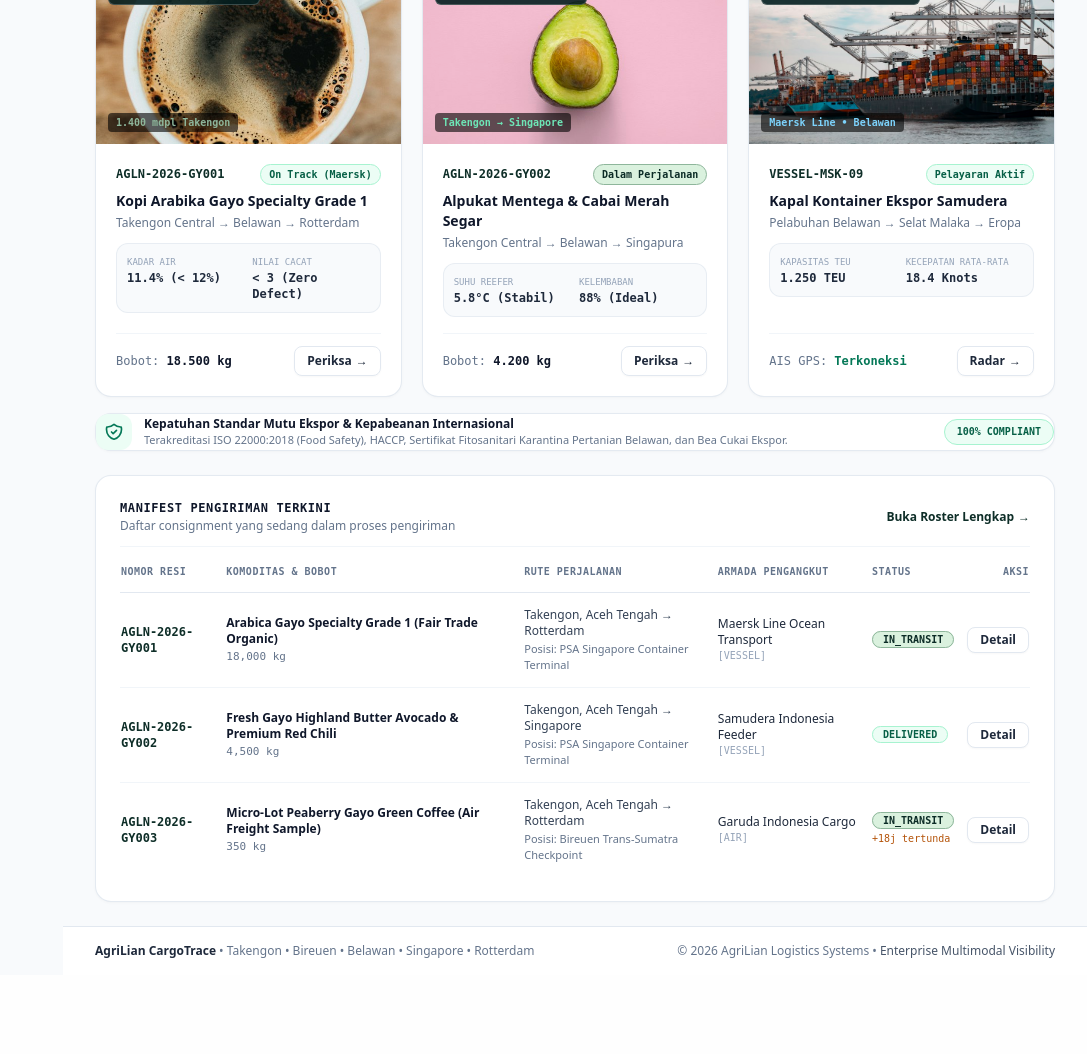
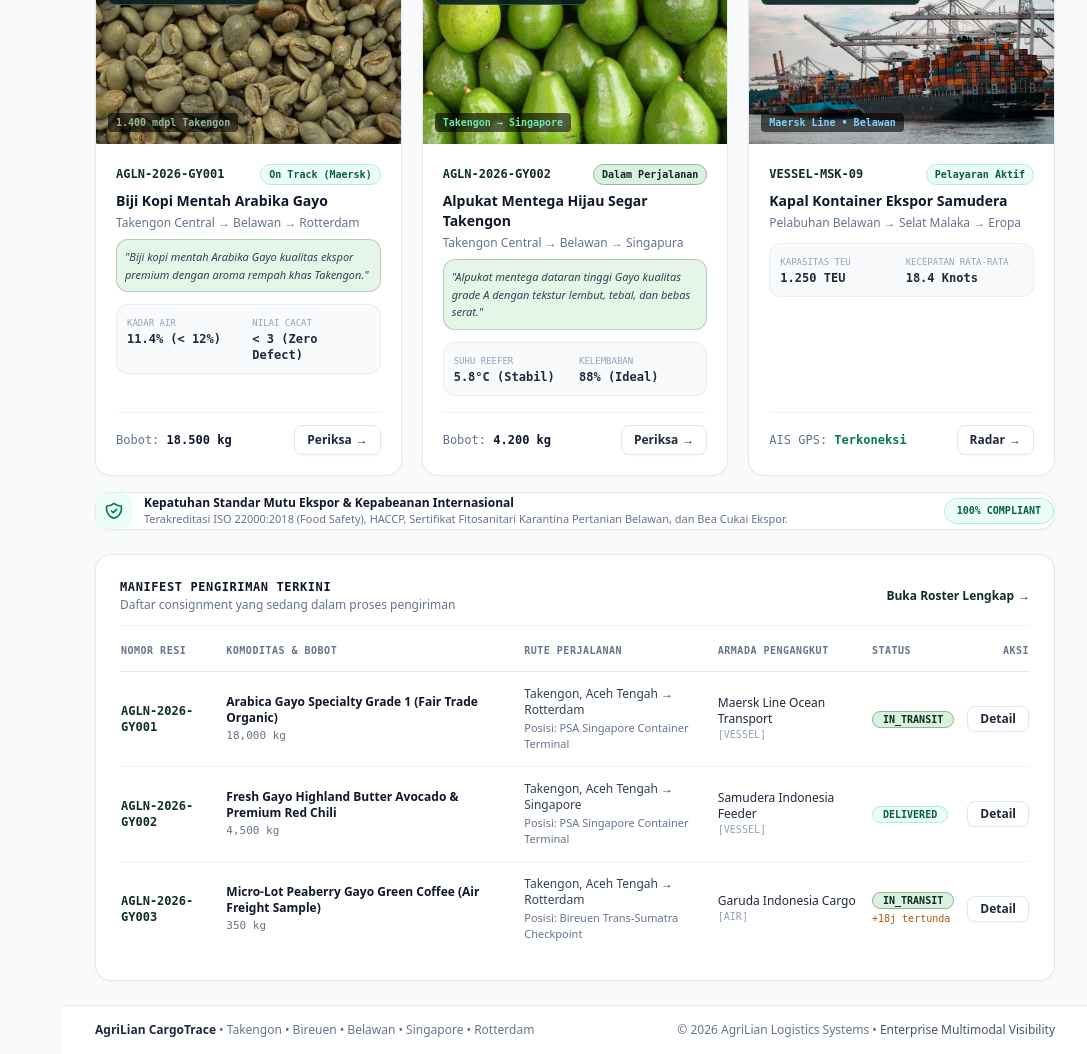
Before and after one commit to annisaliandess/Agrilian_CargoTrace, a Laravel app: page /dashboard in a window 1280 px wide. Shown: the part 1685-2739 px from the top of the page, without its empty margins (193-1280 px from the left). Before the commit the page ends 2643 px from the top, so only its background shows below. Run offline with Laravel 12, Linux system fonts and the light colour scheme; a user stored in the database is signed in; data comes from the database, SQL or seed files in the repository; data that the repository does not hold is empty; some libraries are stand-ins or nearby versions; some web fonts are replaced.

Commit message:
feat(commodities): update coffee and avocado images with authentic user photos and customize Gayo coffee description

```diff
--- a/database/seeders/DatabaseSeeder.php
+++ b/database/seeders/DatabaseSeeder.php
@@ -224,7 +224,7 @@ class DatabaseSeeder extends Seeder
                 'quantity' => 200,
                 'weight_kg' => 12000.00,
                 'package_type' => 'GrainPro Hermetic Bag in Jute 60kg',
-                'description' => 'Grade 1 Green Coffee Beans, moisture 12%, screen size 16-18, Takengon Highland Lot #GY26-A1',
+                'description' => 'Biji kopi mentah Arabika Gayo kualitas ekspor premium dengan aroma rempah khas Takengon. Moisture 11.4%, GrainPro hermetic, Takengon Highland Lot #GY26-A1',
             ]
         );
         ShipmentItem::firstOrCreate(
--- a/resources/views/dashboard/index.blade.php
+++ b/resources/views/dashboard/index.blade.php
@@ -269,9 +269,12 @@
                             </span>
                         </div>
                         <h3 class="text-sm font-bold text-slate-900 group-hover:text-forest-700 transition-colors">
-                            Kopi Arabika Gayo Specialty Grade 1
+                            Biji Kopi Mentah Arabika Gayo
                         </h3>
                         <p class="text-xs text-slate-500 mt-1">Takengon Central &rarr; Belawan &rarr; Rotterdam</p>
+                        <p class="text-[11px] text-slate-700 mt-2 italic leading-relaxed bg-forest-50/70 p-2 rounded-xl border border-forest-200/60">
+                            "Biji kopi mentah Arabika Gayo kualitas ekspor premium dengan aroma rempah khas Takengon."
+                        </p>
 
                         <div class="grid grid-cols-2 gap-2 mt-3 p-2.5 rounded-xl bg-slate-50 border border-slate-200/70 text-xs">
                             <div>
@@ -315,9 +318,12 @@
                             </span>
                         </div>
                         <h3 class="text-sm font-bold text-slate-900 group-hover:text-forest-700 transition-colors">
-                            Alpukat Mentega & Cabai Merah Segar
+                            Alpukat Mentega Hijau Segar Takengon
                         </h3>
                         <p class="text-xs text-slate-500 mt-1">Takengon Central &rarr; Belawan &rarr; Singapura</p>
+                        <p class="text-[11px] text-slate-700 mt-2 italic leading-relaxed bg-forest-50/70 p-2 rounded-xl border border-forest-200/60">
+                            "Alpukat mentega dataran tinggi Gayo kualitas grade A dengan tekstur lembut, tebal, dan bebas serat."
+                        </p>
 
                         <div class="grid grid-cols-2 gap-2 mt-3 p-2.5 rounded-xl bg-slate-50 border border-slate-200/70 text-xs">
                             <div>
```
Also changed, not shown: public/images/avocado.jpg, public/images/coffee.jpg.
